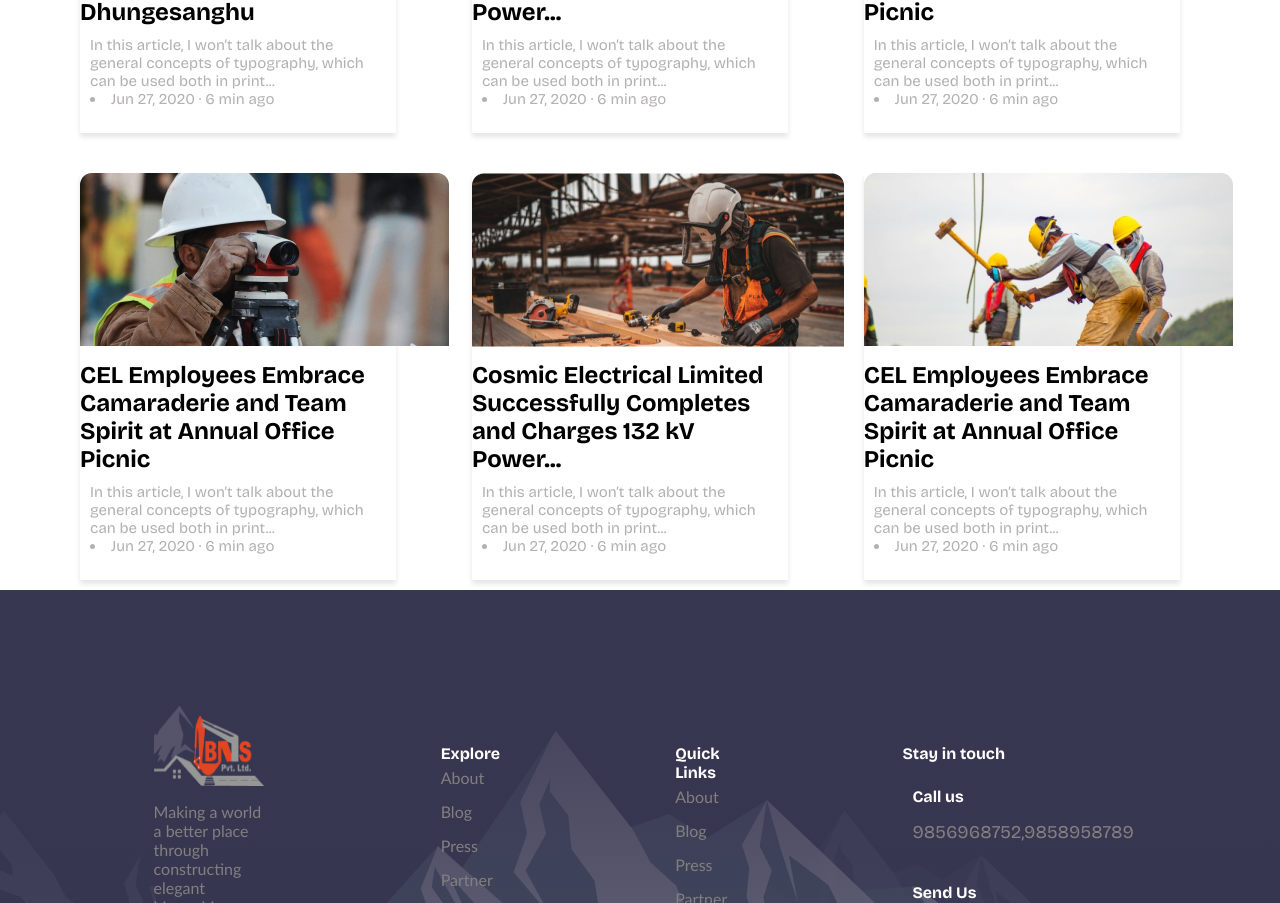
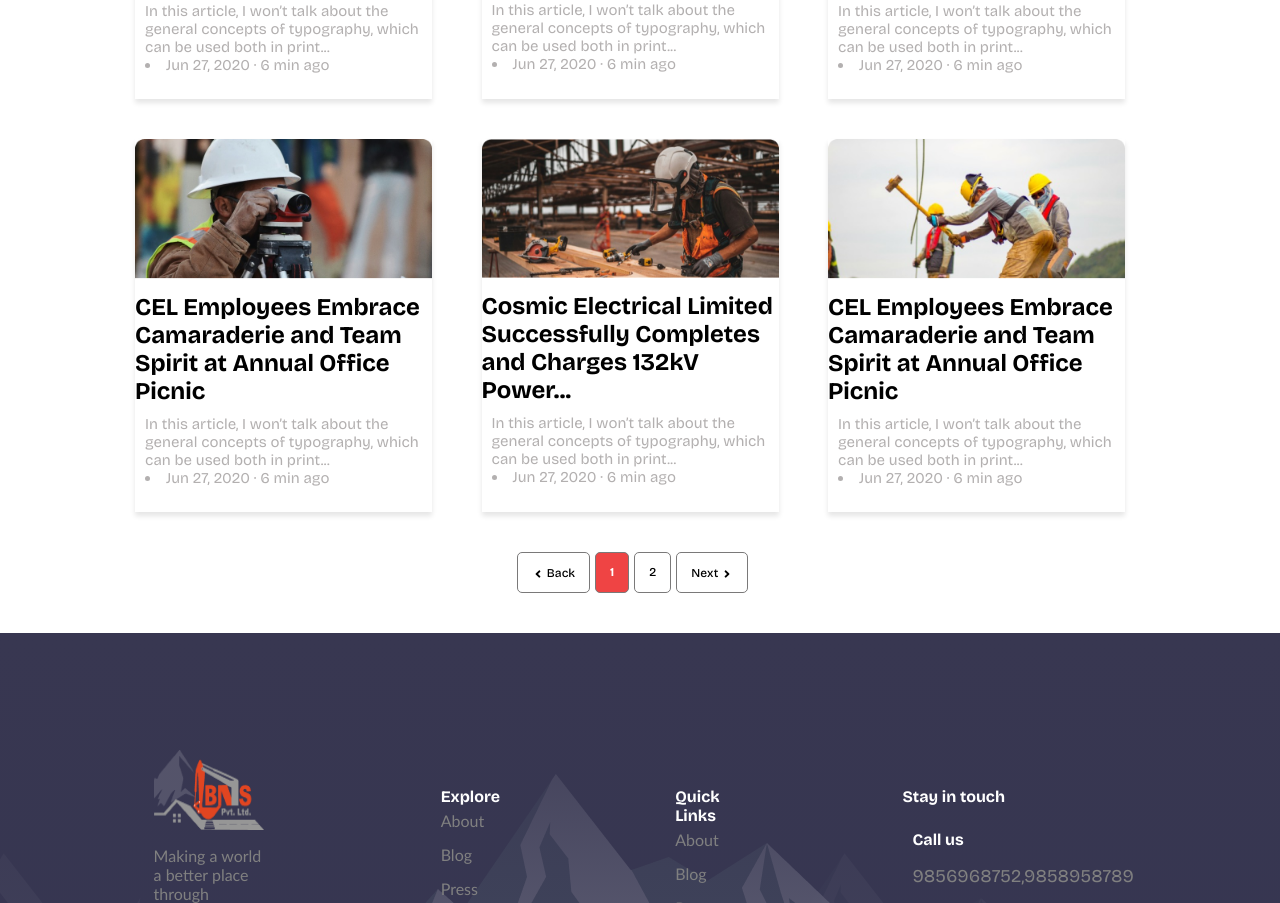
Before and after one commit to prashant2071/construction-site, a React (Create React App) app: page /PressRelease in a window 1280 px wide. Shown: the part 552-1455 px from the top of the page. Built offline with nearby package versions, Linux system fonts and the light colour scheme.

Commit message:
finished everything

```diff
--- a/src/components/navbar/Navbar.jsx
+++ b/src/components/navbar/Navbar.jsx
@@ -52,7 +52,7 @@ const Navbar = () => {
                   <div class="dropdown-content">
                     <Link to={"/PressRelease"}>Press Release</Link>
 
-                    <Link to={"/contact"}>Carrer</Link>
+                    <Link to={"/Career"}>Carrer</Link>
                     <Link to={"/contact"}>Contact</Link>
 
 
--- a/src/pages/pressRelease/PressRelease.jsx
+++ b/src/pages/pressRelease/PressRelease.jsx
@@ -1,34 +1,97 @@
-import React from "react";
+import React, { useEffect, useState } from "react";
 import "./pressRelease.css";
 import Content from "../../components/content/Content";
-import child from "../../images/Rectangle 4.png";
-
-import child1 from "../../images/Rectangle 4 (3).png";
-import child2 from "../../images/Rectangle 4 (5).png";
-import child4 from "../../images/Rectangle 4 (7).png";
-import child3 from "../../images/Rectangle 4 (8).png";
-import child5 from "../../images/Rectangle 4 (4).png";
+import { pressRelease } from "../../utilities/data/cardData";
+import { FaAngleLeft } from "react-icons/fa";
+import { FaAngleRight } from "react-icons/fa";
+import { PageNumberFunc } from "../../utilities/page.js";
 
 const PressRelease = () => {
+  const [data, setData] = useState([]);
+  const [currentPage, setCurrentPage] = useState(1);
+  const [pageNumber, setpageNumber] = useState([]);
+  const [fade, setFade] = useState(false);
+  const perpage = 6;
+  let result = [];
+
+  useEffect(() => {
+    setData(pressRelease);
+    console.log("hello");
+    result = PageNumberFunc(pressRelease, perpage);
+    setpageNumber(result);
+  }, []);
+
+  const indexOfLastProduct = currentPage * perpage;
+  // console.log("index of last", indexOfLastProduct);
+  const indexOfFirstProduct = indexOfLastProduct - perpage;
+  // console.log("index of first", indexOfFirstProduct);
+  const currentProducts = data.slice(indexOfFirstProduct, indexOfLastProduct);
+
+  const changePage = (e, item) => {
+    e.preventDefault();
+    setFade(true);
+    setTimeout(() => {
+      setCurrentPage(item);
+      setFade(false);
+    }, 400);
+    console.log("value is ", item);
+  };
+  const changeBackPage = (e) => {
+    e.preventDefault();
+    if (currentPage !== 1) {
+      setFade(true);
+      setTimeout(() => {
+        setCurrentPage((prev) => prev - 1);
+        setFade(false);
+      }, 200);
+    }
+  };
+  const changeNextPage = (e) => {
+    e.preventDefault();
+    if (currentPage !== pageNumber.length) {
+      setFade(true);
+      setTimeout(() => {
+        setCurrentPage((prev) => prev + 1);
+        setFade(false);
+      }, 200);
+    }
+  };
   return (
     <div>
       <Content Name="Press Release" />
       <section className="Pressrelease">
         <h1>Our Latest News</h1>
-        <div className="cardSection">
-          <div className="flashcard">
-            <img src={child} alt="" />
-            <h2>
-              Stone Laying Ceremony Marks Commencement of 132 kV
-              Amarpur-Dhungesanghu
-            </h2>
-            <p>
-              In this article, I won’t talk about the general concepts of
-              typography, which can be used both in print...
-            </p>
-            <li>Jun 27, 2020 · 6 min ago</li>
+        <div className={`cardSection ${fade ?"fade":"fade show"}`}>
+          {currentProducts.map((item) => (
+            <div className="flashcard">
+              <img src={item.image} alt="" />
+              <h2>{item.h2}</h2>
+              <p>{item.p}</p>
+              <li>{item.li}</li>
+            </div>
+          ))}
+          <div className="paginationContainer">
+            <ul>
+              <li onClick={changeBackPage}>
+                <FaAngleLeft style={{ position: "relative", top: "3px" }} />{" "}
+                Back
+              </li>
+              {pageNumber.map((item, i) => (
+                <li
+                  key={i}
+                  onClick={(e) => changePage(e, item)}
+                  className={item === currentPage ? "active" : ""}
+                >
+                  {item}
+                </li>
+              ))}
+              <li onClick={changeNextPage}>
+                Next{" "}
+                <FaAngleRight style={{ position: "relative", top: "3px" }} />
+              </li>
+            </ul>
           </div>
-          <div className="flashcard">
+          {/* <div className="flashcard">
             <img src={child1} alt="" />
             <h2>
               Cosmic Electrical Limited Successfully Completes and Charges 132
@@ -87,9 +150,8 @@ const PressRelease = () => {
               typography, which can be used both in print...
             </p>
             <li>Jun 27, 2020 · 6 min ago</li>
-          </div>
+          </div> */}
         </div>
-
       </section>
     </div>
   );
--- a/src/pages/pressRelease/pressRelease.css
+++ b/src/pages/pressRelease/pressRelease.css
@@ -1,16 +1,20 @@
 .Pressrelease{
     padding: 10px 100px 10px 80px;
-
+    width: 100%;
 
 
     h1{
         color: red;
-        margin: 30px 0px;
+        /* margin: 30px 0px; */
+        margin: 30px 0 30px 0;
+        margin-left: 5%;
     }
 
 
-}
+
 .cardSection{
+    width: 90%;
+    margin:auto;
     display: flex;
     gap: 40px;
     flex-wrap: wrap;
@@ -22,8 +26,10 @@
         display: block;
         gap: 5px;
         box-shadow: 0 4px 5px 0 rgba(0, 0, 0, 0.1);
-        width: 28.75%;
-
+        width: 30%;
+        img{
+            width: 100%;
+        }
 
         h2{
             padding: 10px 0px;
@@ -41,3 +47,48 @@
     }
 
 }
+.paginationContainer{
+    width: 70%;
+    /* border: 1px solid black; */
+    margin: auto;
+    align-items: center;
+
+
+ul{
+    display: flex;
+    justify-content: center;
+    list-style: none;
+    margin-bottom: 30px;
+
+    li{
+        border: 1px solid rgb(122, 121, 121);
+        border-radius: 5px;
+        display: block;
+        padding: 12px 14px 12px 14px ;
+        margin-left: 5px;
+        font-weight: 500;
+        font-size: 12px;
+    }
+    li:hover{
+        background-color: #f16262;
+        color: rgb(235, 227, 227);
+        font-weight: 700;
+
+    }
+    .active{
+        background-color: #EF4444;
+        color: white;
+        font-weight: 700;
+    }
+}
+
+}
+.fade {
+opacity: 0;
+transition: opacity 0.3s ease-in-out;
+}
+
+.fade.show {
+opacity: 1;
+}
+}
--- a/src/utilities/data/cardData.js
+++ b/src/utilities/data/cardData.js
@@ -1,3 +1,67 @@
+import child from "../../images/Rectangle 4.png";
+import child1 from "../../images/Rectangle 4 (3).png";
+import child2 from "../../images/Rectangle 4 (5).png";
+import child4 from "../../images/Rectangle 4 (7).png";
+import child3 from "../../images/Rectangle 4 (8).png";
+import child5 from "../../images/Rectangle 4 (4).png";
+
+export const pressRelease = [
+  {
+    h2: "Stone Laying Ceremony Marks Commencement of 132 km Amarpur-Dhungesanghu",
+    p: "In this article, I won’t talk about the general concepts of typography, which can be used both in print...",
+    image: child,
+    li: "Jun 27, 2020 · 6 min ago",
+  },
+  {
+    h2: "Cosmic Electrical Limited Successfully Completes and Charges 13kV Power...",
+    p: "In this article, I won’t talk about the general concepts of typography, which can be used both in print...",
+    image: child1,
+    li: "Jun 27, 2020 · 6 min ago",
+  },
+  {
+    h2: "CEL Employees Embrace Camaraderie and Team Spirit at Annual Office Picnic",
+    p: "In this article, I won’t talk about the general concepts of typography, which can be used both in print...",
+    image: child2,
+    li: "Jun 27, 2020 · 6 min ago",
+  },
+  {
+    h2: "CEL Employees Embrace Camaraderie and Team Spirit at Annual Office Picnic",
+    p: "In this article, I won’t talk about the general concepts of typography, which can be used both in print...",
+    image: child3,
+    li: "Jun 27, 2020 · 6 min ago",
+  },
+  {
+    h2: "Cosmic Electrical Limited Successfully Completes and Charges 132kV Power...",
+    p: "In this article, I won’t talk about the general concepts of typography, which can be used both in print...",
+    image: child4,
+    li: "Jun 27, 2020 · 6 min ago",
+  },
+  {
+    h2: "CEL Employees Embrace Camaraderie and Team Spirit at Annual Office Picnic",
+    p: "In this article, I won’t talk about the general concepts of typography, which can be used both in print...",
+    image: child5,
+    li: "Jun 27, 2020 · 6 min ago",
+  },
+  {
+    h2: "CEL Employees Embrace Camaraderie and Team Spirit at Annual Office Picnic",
+    p: "In this article, I won’t talk about the general concepts of typography, which can be used both in print...",
+    image: child5,
+    li: "Jun 27, 2020 · 6 min ago",
+  },
+  {
+    h2: "CEL Employees Embrace Camaraderie and Team Spirit at Annual Office Picnic",
+    p: "In this article, I won’t talk about the general concepts of typography, which can be used both in print...",
+    image: child2,
+    li: "Jun 27, 2020 · 6 min ago",
+  },
+  {
+    h2: "CEL Employees Embrace Camaraderie and Team Spirit at Annual Office Picnic",
+    p: "In this article, I won’t talk about the general concepts of typography, which can be used both in print...",
+    image: child5,
+    li: "Jun 27, 2020 · 6 min ago",
+  },
+];
+
 export const Hometestomonials = [
   {
     name: "Darrell Steward",
```
